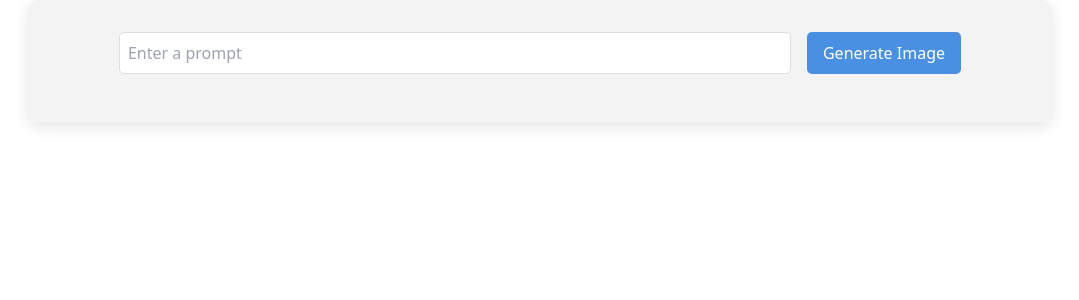
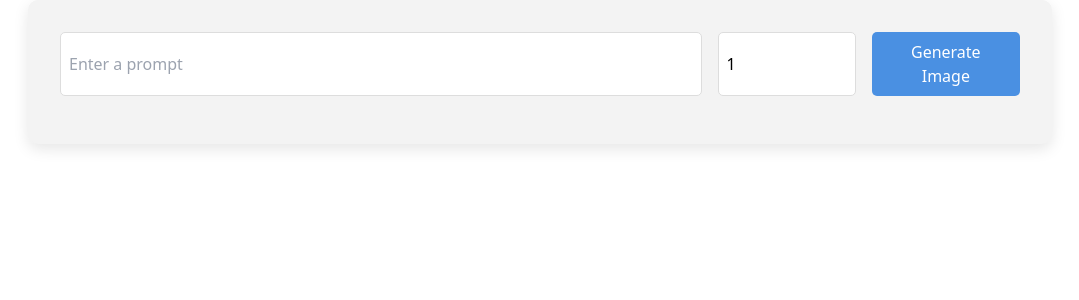
Before and after one commit to mayooear/gpt4-pdf-chatbot-langchain, a Next.js app: page /dall-e in a window 1280 px wide. Shown: the top 300 px of the page, without its empty margins (100-1179 px from the left). Built offline with nearby package versions, Linux system fonts and the light colour scheme.

Commit message:
Add number as input

```diff
--- a/pages/api/generateImage.ts
+++ b/pages/api/generateImage.ts
@@ -1,7 +1,7 @@
 import { NextApiRequest, NextApiResponse } from 'next';
 
 export default async function handler(req: NextApiRequest, res: NextApiResponse) {
-  const { prompt } = req.body;
+  const { prompt, n, resolution } = req.body;
   const api_base = 'https://fagkveld-generativ-ai.openai.azure.com/';
   const api_key = process.env.AZURE_OPENAI_API_KEY || '';
   const api_version = '2023-06-01-preview';
@@ -12,8 +12,8 @@ export default async function handler(req: NextApiRequest, res: NextApiResponse)
   };
   const body = {
     prompt: prompt,
-    n: 3,
-    resolution: '1024x1024'
+    n: n,
+    resolution: resolution
   };
   const response = await fetch(url, { method: 'POST', headers: headers, body: JSON.stringify(body) });
   const submission = await response.json();
--- a/pages/dall-e.tsx
+++ b/pages/dall-e.tsx
@@ -5,15 +5,21 @@ const DallE = () => {
   const [prompt, setPrompt] = useState('');
   const [imageUrls, setImageUrls] = useState([] as any[]);
   const [isLoading, setIsLoading] = useState(false);
+  const [n, setN] = useState(1);
 
   const generateImage = async () => {
     setIsLoading(true);
+    const body = {
+      prompt,
+      n,
+      resolution: '1024x1024',
+    };
     const res = await fetch('/api/generateImage', {
       method: 'POST',
       headers: {
         'Content-Type': 'application/json',
       },
-      body: JSON.stringify({ prompt }),
+      body: JSON.stringify(body),
     });
     const data = await res.json();
     console.log(data);
@@ -30,6 +36,15 @@ const DallE = () => {
           className={styles['input-prompt']}
           value={prompt}
           onChange={(e) => setPrompt(e.target.value)}
+        />
+        <input
+          type="number"
+          min="1"
+          max="5"
+          placeholder="Number of images"
+          className={styles['input-number']}
+          value={n}
+          onChange={(e) => setN(Number(e.target.value))}
         />
         <button
           onClick={generateImage}
--- a/styles/dall-e.module.css
+++ b/styles/dall-e.module.css
@@ -15,6 +15,14 @@
 
 .input-prompt {
   width: 70%;
+  padding: 0.5rem;
+  margin-right: 1rem;
+  border-radius: 5px;
+  border: 1px solid #ddd;
+}
+
+.input-number {
+  width: 15%;
   padding: 0.5rem;
   margin-right: 1rem;
   border-radius: 5px;
```
